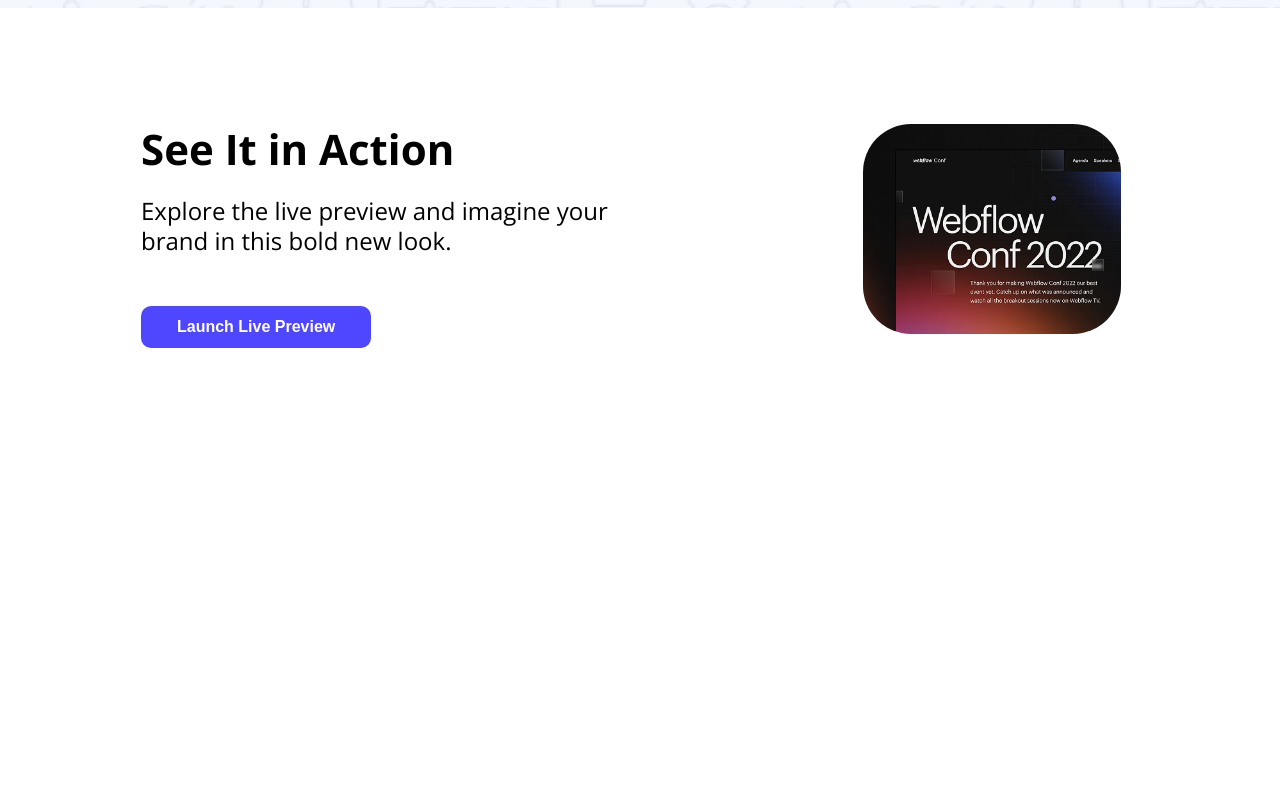
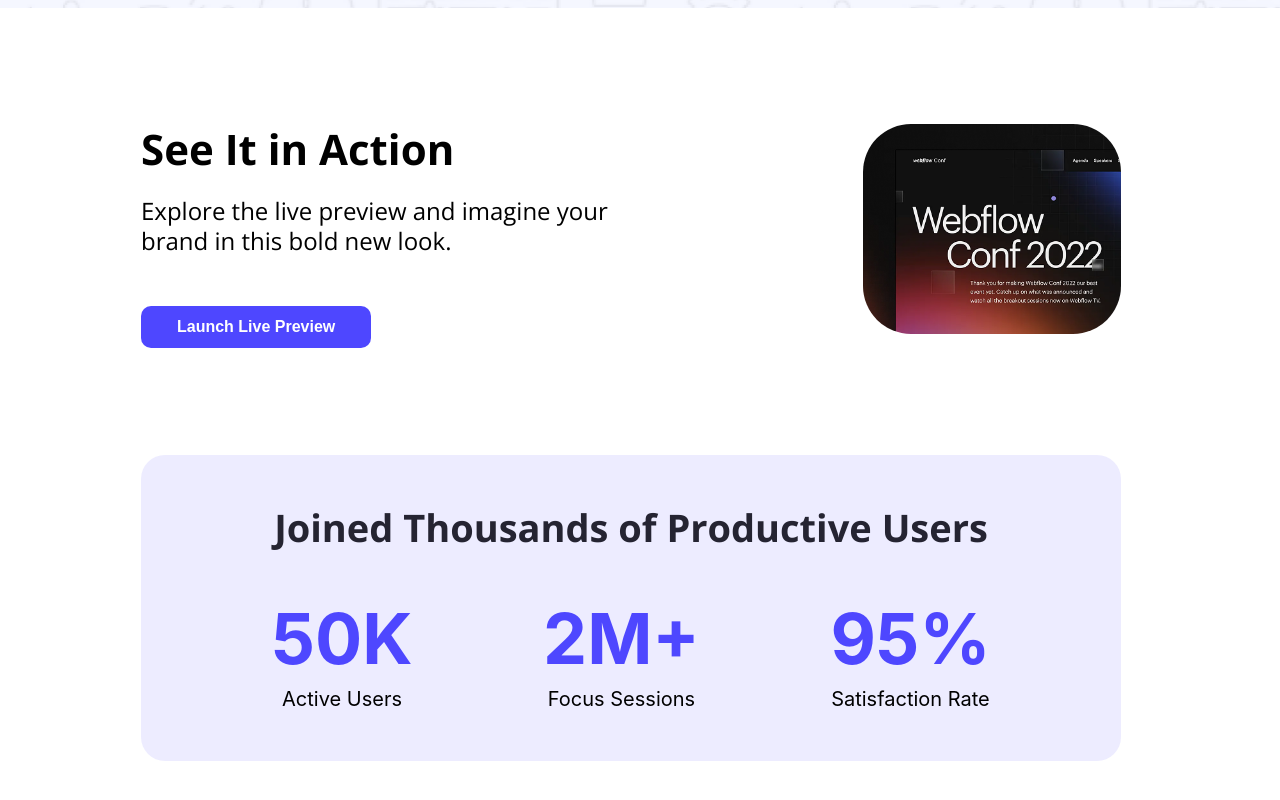
Before and after one commit to kamruzzamanrabbi/B12A01-Assignment, a plain HTML site: page index.html in a window 1280 px wide. Shown: the part 690-1490 px from the top of the page. Before the commit the page ends 1145 px from the top, so only its background shows below. Drawn offline with nearby package versions, Linux system fonts and the light colour scheme.

Commit message:
added productive user section

```diff
--- a/index.html
+++ b/index.html
@@ -20,6 +20,7 @@
         </div>
 
     </section>
+
     </header>
 </body>
 </html>
@@ -35,4 +36,23 @@
         </div>
 
     </section>
+    <section class="productive-users">
+        <p class="productive-title">Joined Thousands of Productive Users</p>
+        <div class="centered-flex">
+            <div class="centered">
+                <div class="title">50K</div>
+                <div class="subtitle">Active Users</div>
+            </div>
+            <div class="centered">
+                <div class="title">2M+</div>
+                <div class="subtitle">Focus Sessions</div>
+            </div>
+            <div class="centered">
+                <div class="title">95%</div>
+                <div class="subtitle">Satisfaction Rate</div>
+            </div>
+        </div>
+
+    </section>
+
 </main>
--- a/styles/style.css
+++ b/styles/style.css
@@ -78,6 +78,7 @@ main{
 }
 /* action */
 .action{
+    width: 100%;
     display: flex;
     justify-content: space-between;
     gap: 220px;
@@ -101,3 +102,40 @@ text-align: left;
     margin-bottom: 116px;
     width: 100%;
 }
+
+/* ### 4. Productive Users Section */
+.productive-users{
+    width: 100%;
+    border-radius: 24px;
+background: rgba(78, 71, 255, 0.1);
+margin-bottom: 137px;
+}
+.productive-title{
+    padding-top: 50px;
+    margin-bottom: 40px;
+    font-size: 38px;
+font-weight: 700;
+line-height: 45px;
+text-align: center;
+color: rgb(37, 36, 50);
+
+}
+
+.centered-flex{
+    display: flex;
+    justify-content: space-evenly;
+}
+.title{
+    color: rgb(78, 71, 255);
+font-family: Inter;
+font-size: 70px;
+font-weight: 700;
+line-height: 97px;
+}
+.subtitle{
+    font-family: Inter;
+font-size: 20px;
+font-weight: 400;
+text-align: center;
+padding-bottom: 50px;
+}
```
